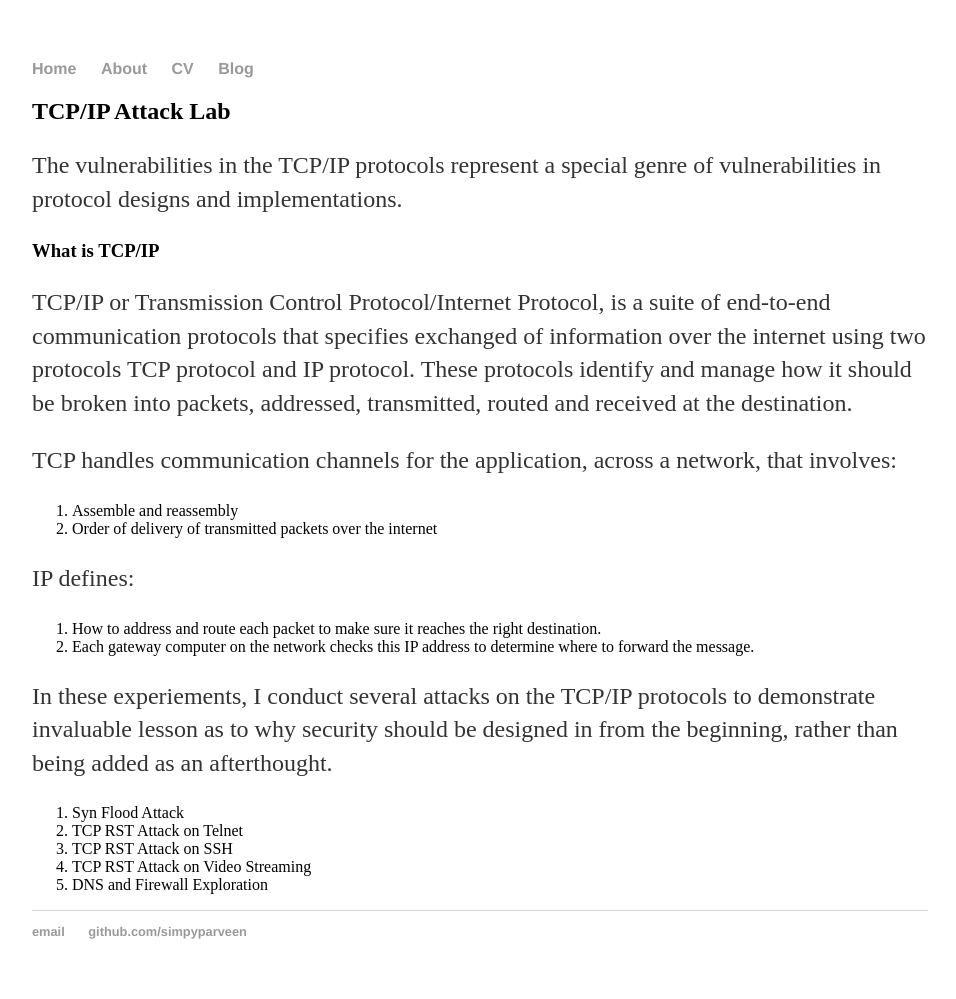
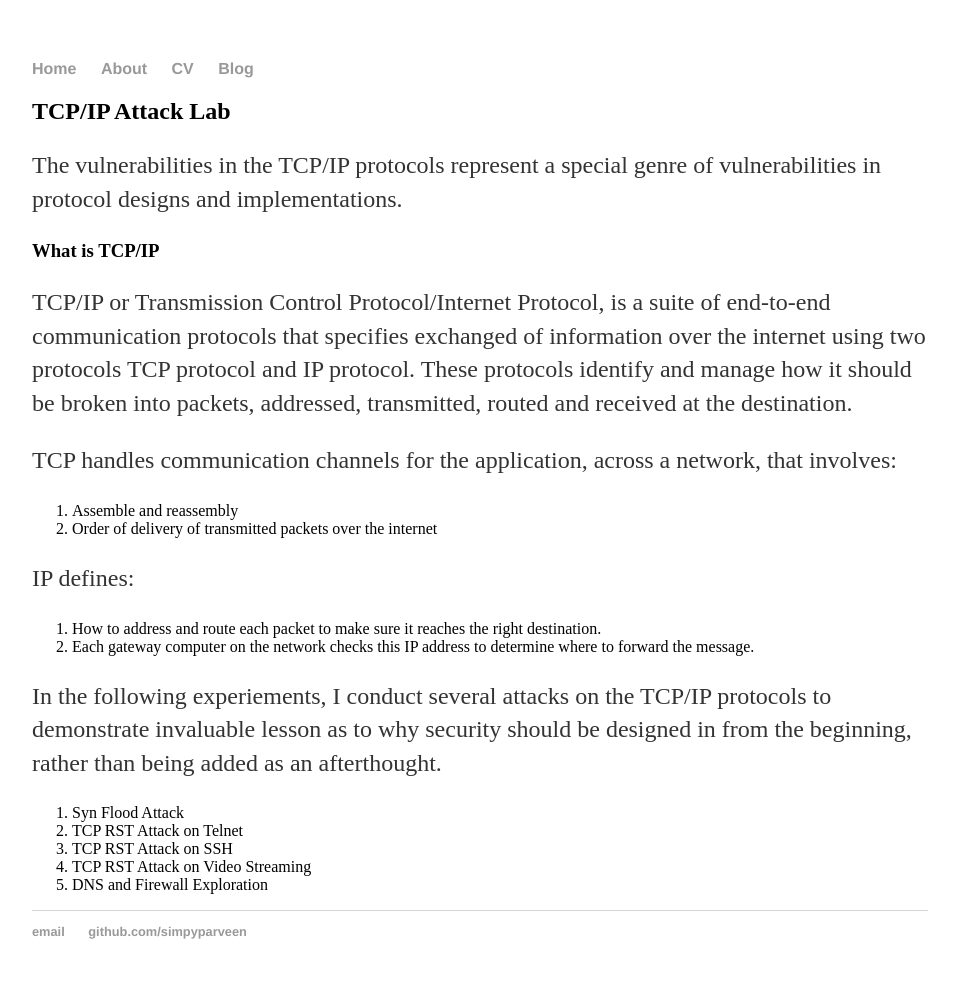
Before and after one commit to simpyparveen/simpyparveen.github.io, a Jekyll site: the page built from _posts/2021-03-14-Network Security.md, in a window 1280 px wide. Shown: the whole page, without its empty margins (160-1116 px from the left). Built offline with Jekyll 4.4.1, drawn with Linux system fonts in a browser that asks for light colours; our own code applies the rules of GitHub Pages for plain Markdown files.

Commit message:
Update 2021-03-14-Network Security.md

```diff
--- a/_posts/2021-03-14-Network Security.md
+++ b/_posts/2021-03-14-Network Security.md
@@ -13,7 +13,7 @@ IP defines:
   1. How to address and route each packet to make sure it reaches the right destination.
   2. Each gateway computer on the network checks this IP address to determine where to forward the message.
 
-In these experiements, I conduct several attacks on the TCP/IP protocols to demonstrate invaluable lesson as to why security should be designed in from the beginning, rather than being added as an afterthought.
+In the following experiements, I conduct several attacks on the TCP/IP protocols to demonstrate invaluable lesson as to why security should be designed in from the beginning, rather than being added as an afterthought.
 
   1. Syn Flood Attack
   2. TCP RST Attack on Telnet
```
